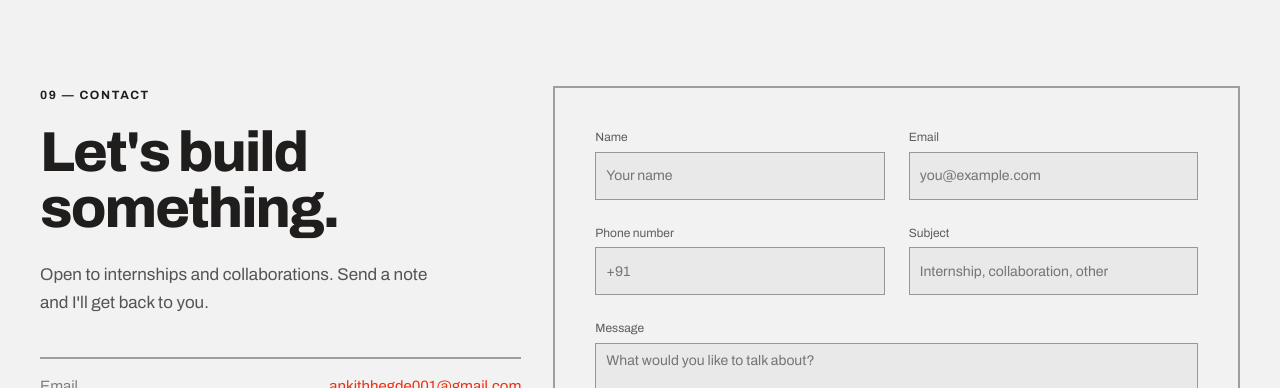
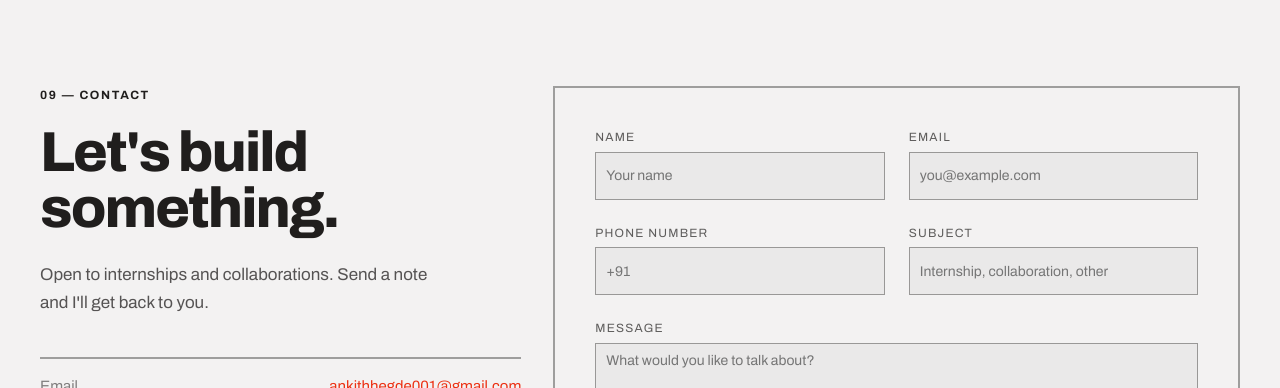
Before and after one commit to ankithhegde-17/ankith-hegde-portfolio, a React (Vite) app: page / in a window 1280 px wide. Shown: the part 8180-8568 px from the top of the page. Built offline with nearby package versions, Linux system fonts and the light colour scheme; no server answers.

Commit message:
Refine contact form labels

```diff
--- a/src/components/sections/Contact.module.css
+++ b/src/components/sections/Contact.module.css
@@ -60,6 +60,11 @@
   border: 2px solid var(--color-divider);
   padding: 40px;
 }
+.formCol label {
+  text-transform: uppercase;
+  letter-spacing: 0.1em;
+  color: var(--color-text);
+}
 .formGrid {
   display: grid;
   grid-template-columns: 1fr 1fr;
```
